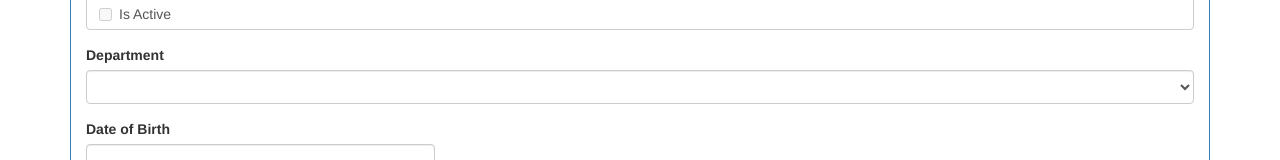
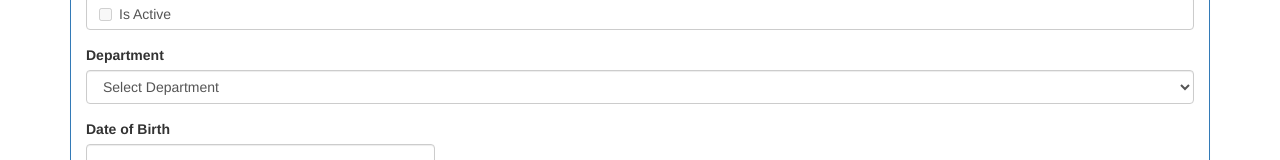
Before and after one commit to baldevbhattarai/AngularCrud, an Angular app: page /create in a window 1280 px wide. Shown: the part 501-661 px from the top of the page. Built offline with nearby package versions, Linux system fonts and the light colour scheme.

Commit message:
making defaultSelected more useable

```diff
--- a/src/app/employees/create-employee.component.html
+++ b/src/app/employees/create-employee.component.html
@@ -70,9 +70,9 @@
       <div class="form-group"  [class.has-error]="department.touched && department.errors?.defaultSelected">
         <label for="department" class="control-label">Department</label>
         <select id="department" #department="ngModel" name="department"
-            [(ngModel)]="employee.department" appSelectValidator
+            [(ngModel)]="employee.department" appSelectValidator="select"
             class="form-control">
-        <option value="-1">Select Department</option>
+        <option value="select">Select Department</option>
         <option *ngFor="let dept of departments" [value]="dept.id">
         {{dept.name}}
         </option>
--- a/src/app/employees/create-employee.component.ts
+++ b/src/app/employees/create-employee.component.ts
@@ -24,7 +24,7 @@ export class CreateEmployeeComponent implements OnInit {
       phoneNumber: null,
       email: null,
       dateOfBirth: null,
-      department: null,
+      department: 'select',
       isActive: null,
       photoPath: null
     };
--- a/src/app/shared/select-required-validator.directive.ts
+++ b/src/app/shared/select-required-validator.directive.ts
@@ -1,5 +1,5 @@
 import { Validator, AbstractControl, NG_VALIDATORS } from '@angular/forms';
-import { Directive } from '@angular/core';
+import { Directive, Input } from '@angular/core';
 
 @Directive({
     selector: '[appSelectValidator]',
@@ -11,7 +11,10 @@ import { Directive } from '@angular/core';
         }]
 })
 export class SelectRequiredValidatorDirective implements Validator {
+    // @Input() appSelectValidator: string;
+    @Input('appSelectValidator') defaultValue: string;
     validate(control: AbstractControl): { [key: string]: any } | null {
-        return control.value === '-1' ? { 'defaultSelected': true } : null;
+        return control.value === this.defaultValue ?
+        { 'defaultSelected': true } : null;
     }
 }
```
